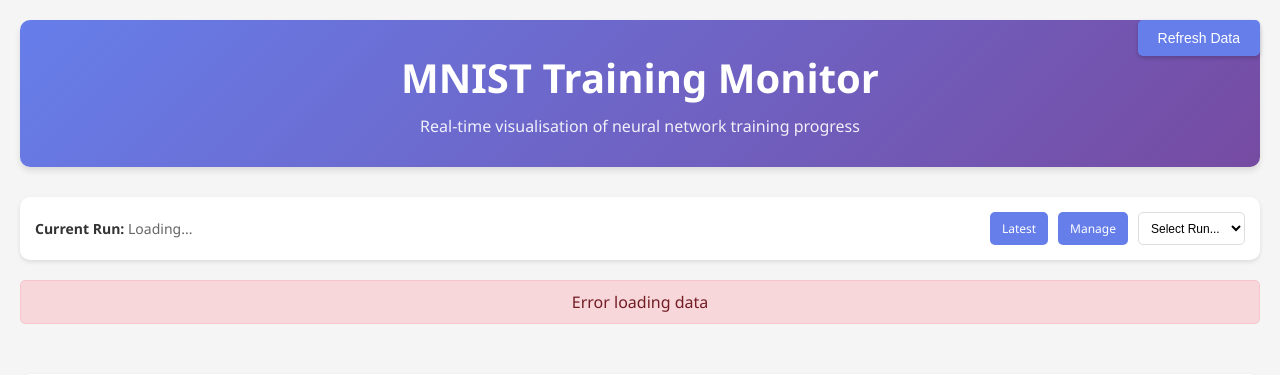
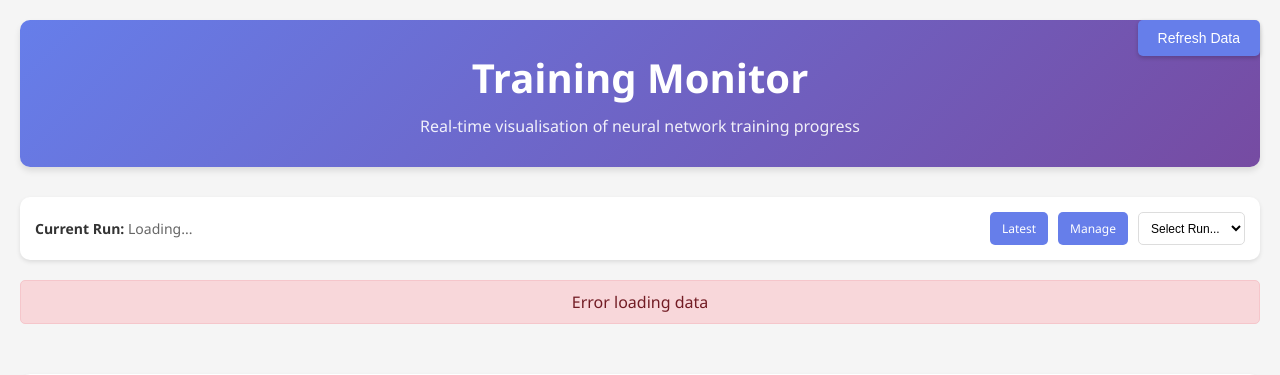
Before and after one commit to modiase/mo-net, a FastAPI app: page / in a window 1280 px wide. Shown: the top 375 px of the page. Run offline with FastAPI, Linux system fonts and the light colour scheme; parts of the project's set-up code (start-up, migrations or seed data) failed here and were passed over; some libraries are stand-ins or nearby versions.

Commit message:
Generalise

```diff
--- a/mnist_numpy/server/__main__.py
+++ b/mnist_numpy/server/__main__.py
@@ -13,7 +13,7 @@ from mnist_numpy.server.app import DB_PATH
 def main(host: str, port: int, reload: bool):
     setup_logging(LogLevel.INFO)
     logger.info(
-        f"Starting MNIST Training Monitor on http://{host}:{port} using database: {DB_PATH}"
+        f"Starting Training Monitor on http://{host}:{port} using database: {DB_PATH}"
     )
     uvicorn.run(
         "mnist_numpy.server.app:app",
--- a/mnist_numpy/server/app.py
+++ b/mnist_numpy/server/app.py
@@ -126,8 +126,8 @@ async def lifespan(app: FastAPI):
 
 
 app = FastAPI(
-    title="MNIST Training Monitor",
-    description="Real-time visualisation of MNIST training progress",
+    title="Training Monitor",
+    description="Real-time visualisation of training progress",
     lifespan=lifespan,
 )
 
--- a/mnist_numpy/server/templates/base.html
+++ b/mnist_numpy/server/templates/base.html
@@ -1,7 +1,7 @@
 <!DOCTYPE html>
 <html>
 <head>
-    <title>{% block title %}MNIST Training Monitor{% endblock %}</title>
+    <title>{% block title %}Training Monitor{% endblock %}</title>
     <link rel="stylesheet" href="{{ url_for('static', path='/styles.css') }}">
     {% if plotly %}
     <script src="https://cdn.plot.ly/plotly-latest.min.js"></script>
@@ -11,7 +11,7 @@
 <body>
     <div class="container">
         <div class="header">
-            <h1>{% block header_title %}MNIST Training Monitor{% endblock %}</h1>
+            <h1>{% block header_title %}Training Monitor{% endblock %}</h1>
             <p>{% block header_subtitle %}Real-time visualisation of neural network training progress{% endblock %}</p>
         </div>
 
--- a/mnist_numpy/server/templates/dashboard.html
+++ b/mnist_numpy/server/templates/dashboard.html
@@ -1,6 +1,6 @@
 {% extends "base.html" %}
 
-{% block title %}Dashboard - MNIST Training Monitor{% endblock %}
+{% block title %}Dashboard - Training Monitor{% endblock %}
 
 {% set plotly = true %}
 
--- a/mnist_numpy/server/templates/manage.html
+++ b/mnist_numpy/server/templates/manage.html
@@ -1,6 +1,6 @@
 {% extends "base.html" %}
 
-{% block title %}Run Management - MNIST Training Monitor{% endblock %}
+{% block title %}Run Management - Training Monitor{% endblock %}
 
 {% block header_title %}Run Management{% endblock %}
 {% block header_subtitle %}Manage training runs and their completion status{% endblock %}
```
